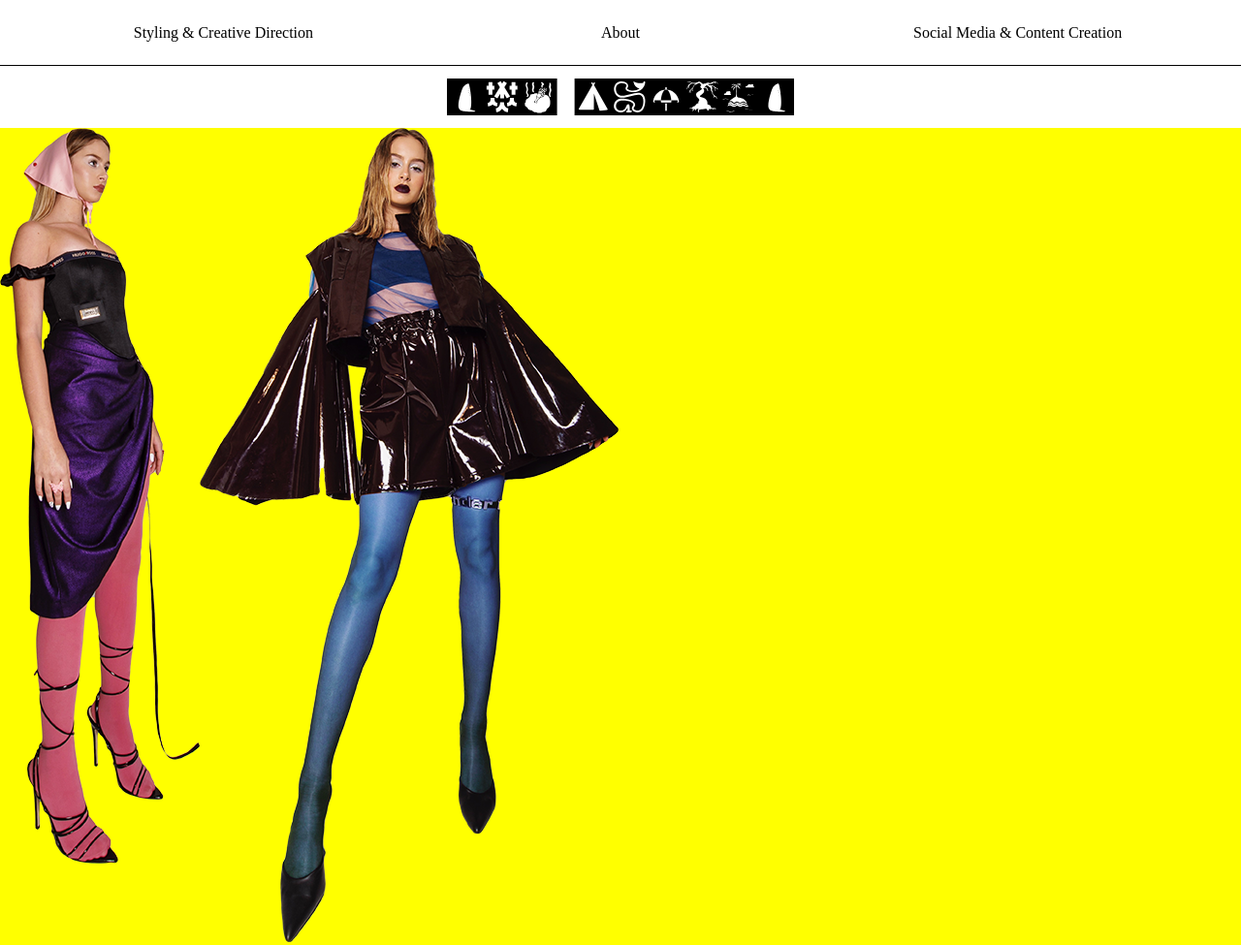
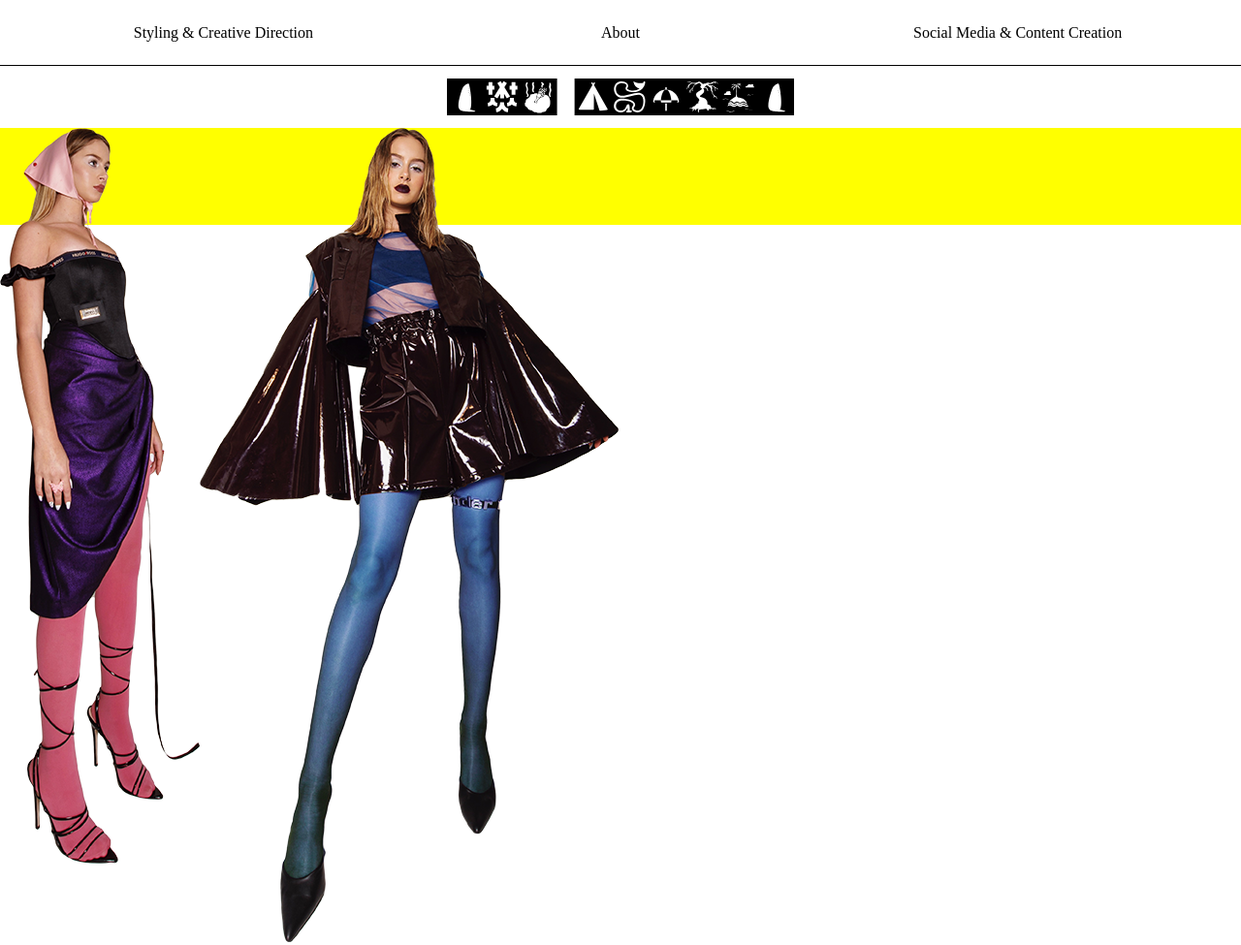
Before and after one commit to basharalidreesi/lab, a Jekyll site: the page built from _styling-and-creative-direction/sample-project.markdown, in a window 1280 px wide and 975 px high. Shown: the whole window at 97% size. Built offline with Jekyll 4.4.1, drawn with Linux system fonts in a browser that asks for light colours.

Commit message:
Update style.css

```diff
--- a/assets/css/style.css
+++ b/assets/css/style.css
@@ -250,13 +250,10 @@ html, body {
 		list-style-position: inside;
 		/* height: calc(100vh - var(--universal_answer) * 10 - 20px); debug */
 		background-color: yellow; /* debug */
+		height: 100px; /* debug */
 	}
-	.look_cascade_wrapper-look_cascade_graphic_card {
-		height: 100%;
-	}
-	.look_cascade_graphic_card-look_cascade_graphic_card_graphic {
-		height: 100%;
-	}
+	.look_cascade_wrapper-look_cascade_graphic_card { }
+	.look_cascade_graphic_card-look_cascade_graphic_card_graphic { }
 
 /*
 ┌─BEGIN─────────────────┐
```
